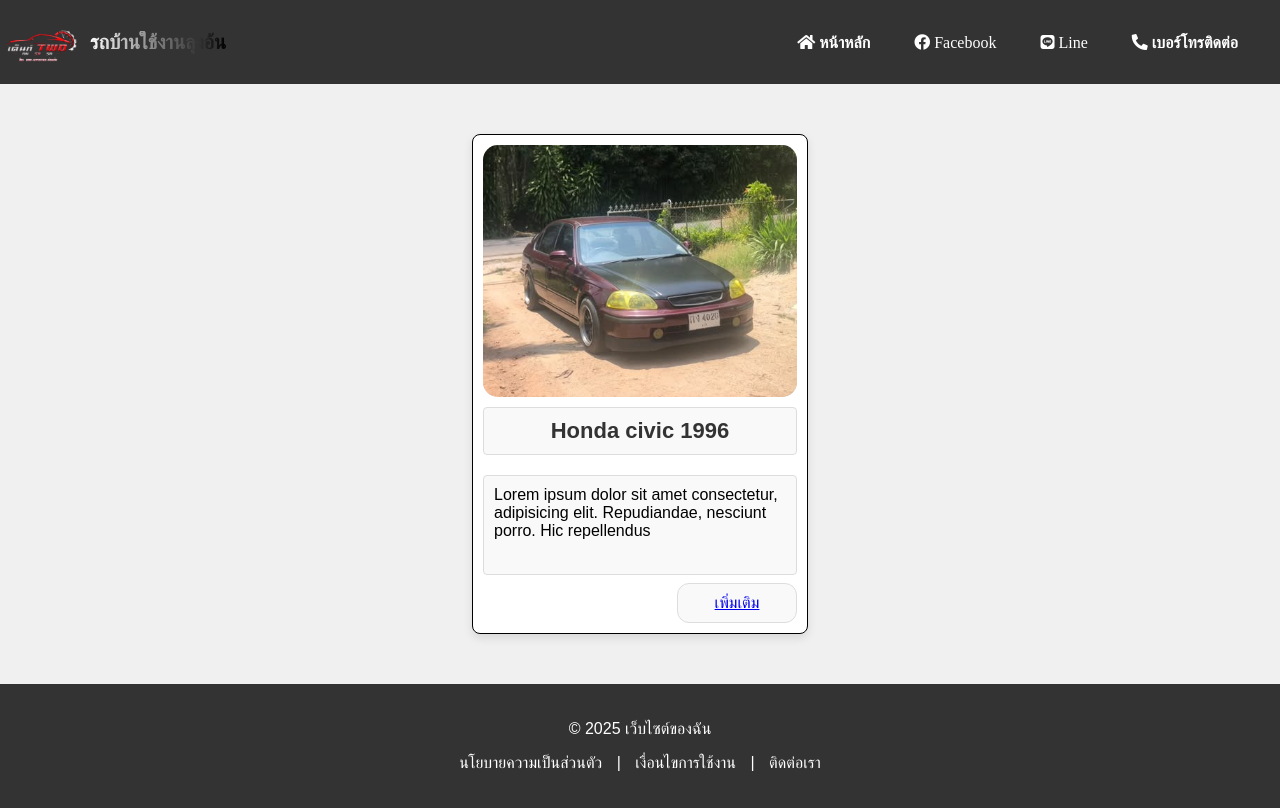
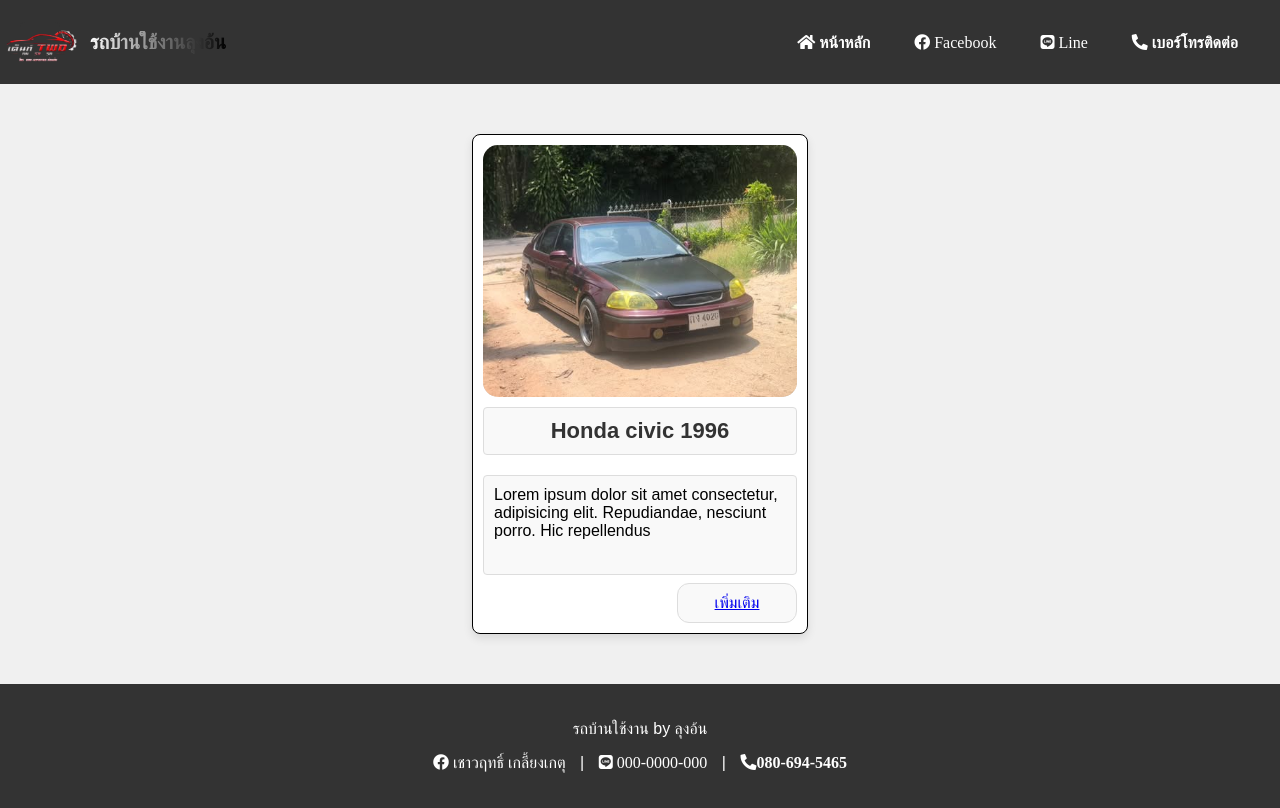
Before and after one commit to P4rziv4l-X/carbylongit, a plain HTML site: page index.html in a window 1280 px wide. Drawn offline with Linux system fonts and the light colour scheme.

Commit message:
index.html

```diff
--- a/index.html
+++ b/index.html
@@ -57,11 +57,11 @@
     </div>
 
     <footer>
-        <p>&copy; 2025 เว็บไซต์ของฉัน</p>
+        <p>รถบ้านใช้งาน by ลุงอ้น</p>
         <p>
-            <a href="#">นโยบายความเป็นส่วนตัว</a> |
-            <a href="#">เงื่อนไขการใช้งาน</a> |
-            <a href="#">ติดต่อเรา</a>
+            <a href="https://www.facebook.com/share/1ESszguQhF/" target="_blank" class="fab fa-facebook" style="text-decoration: none; color: white;"> เชาวฤทธิ์ เกลี้ยงเกตุ </a> |
+            <a href="#" class="fab fa-line" style="text-decoration: none; color: rgb(255, 255, 255);"> 000-0000-000 </a> |
+            <a href="tel:+66806945465" class="fas fa-phone-alt" style="text-decoration: none; color: rgb(255, 255, 255);">080-694-5465</a>
         </p>
     </footer>
 
```
